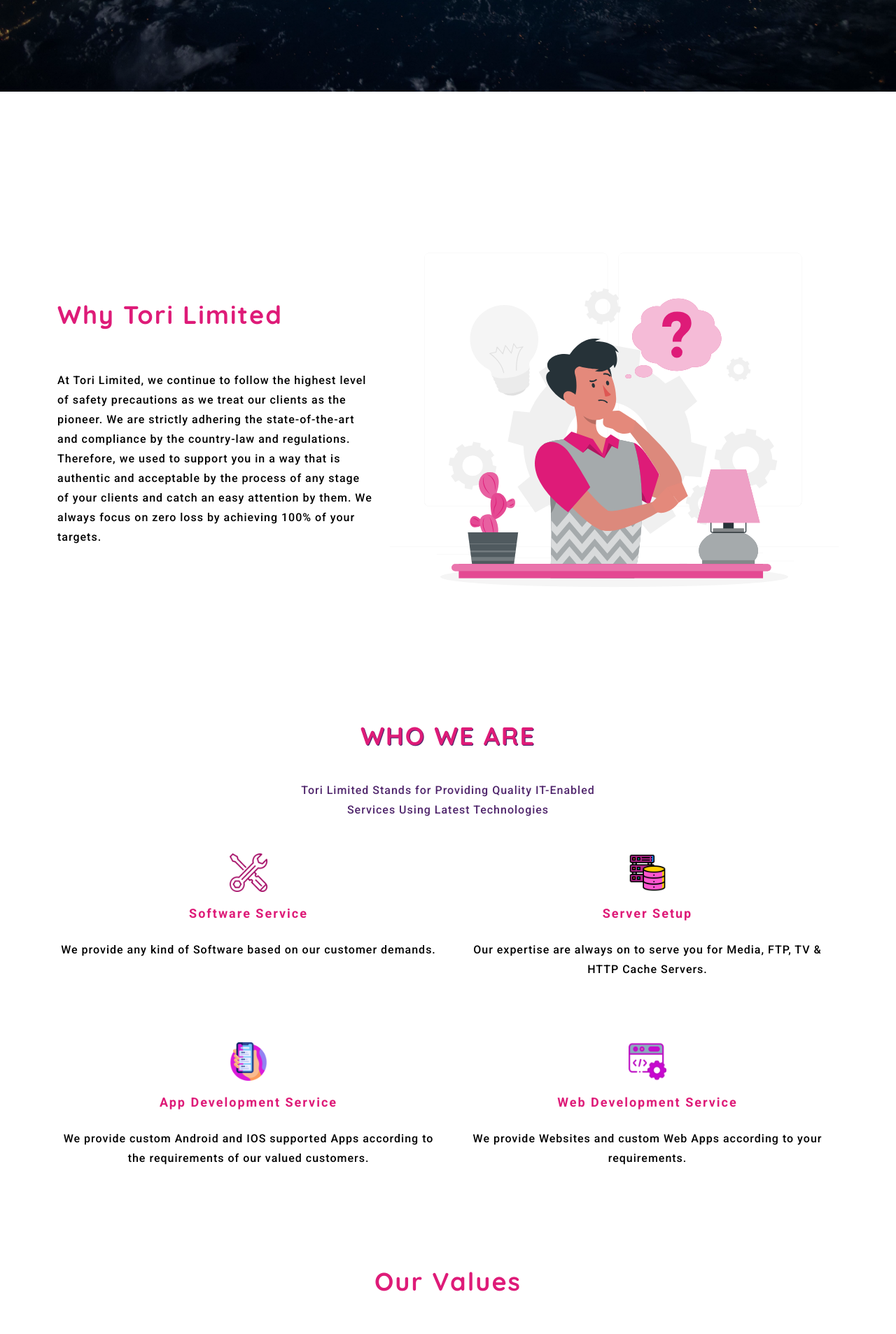
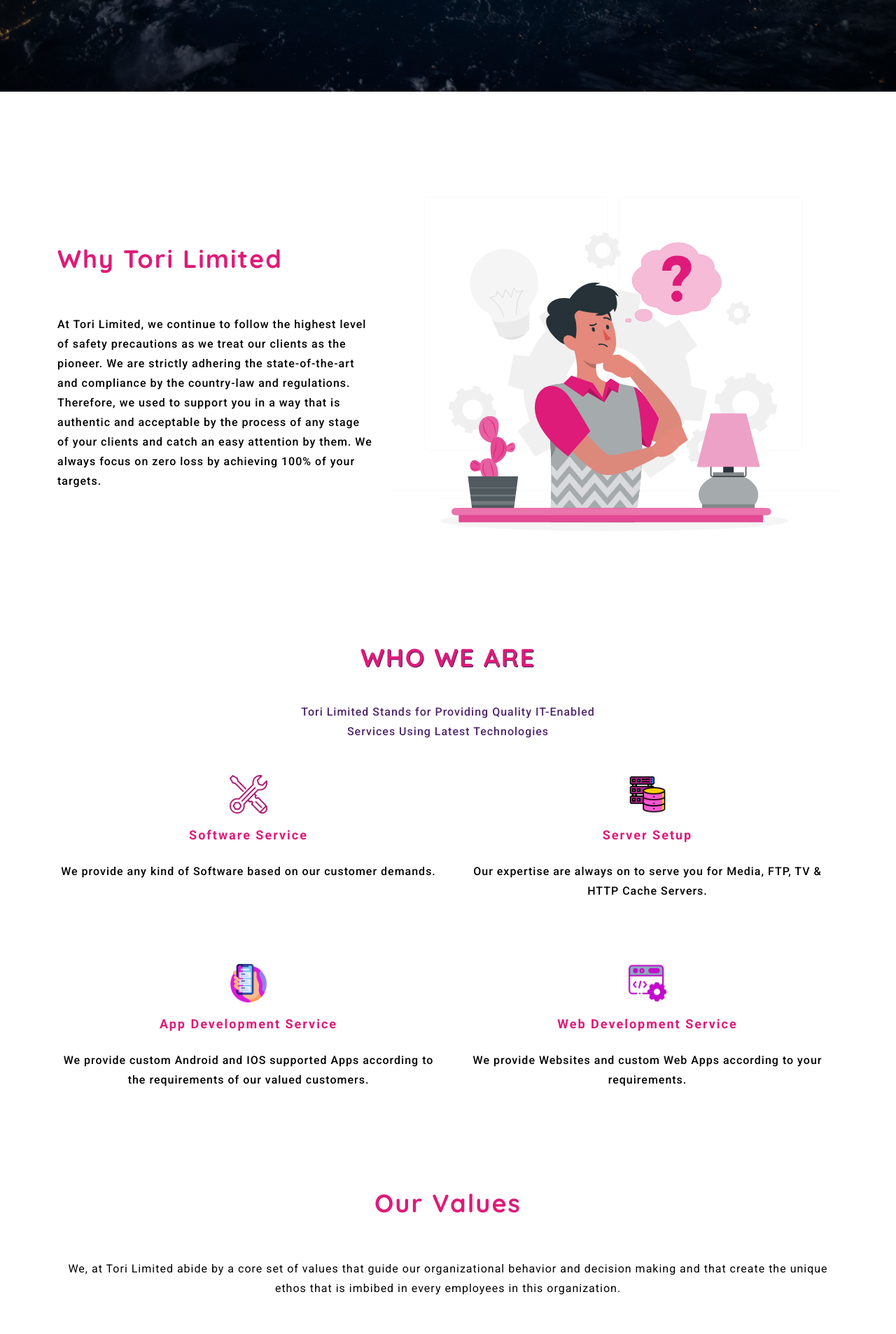
Before and after one commit to ahmedisti/Tori-It, a plain HTML site: page index.html in a window 1280 px wide. Shown: the part 700-2607 px from the top of the page at 70% size. Drawn offline with nearby package versions, Linux system fonts and the light colour scheme.

Commit message:
contact fix

```diff
--- a/css/style.css
+++ b/css/style.css
@@ -395,7 +395,7 @@ why-tori section Design
 ==========================================
 */
 .why-tori {
-  padding-top: 10rem;
+  padding-top: 5rem;
 }
 .why-tori h2 {
   padding-bottom: 3rem;
@@ -709,7 +709,7 @@ footer p {
 /* ===========about_part_start============= */
 
 .about-part {
-  padding-top: 3rem;
+  padding-top: 1rem;
   text-align: center;
 }
 
@@ -996,6 +996,11 @@ footer p {
 
 .contact {
   padding-top: 5rem;
+  /* background-image:
+    url(images/contact-bg-w-min.jpg);
+  background-position: center;
+  background-size: cover; */
+
 }
 
 .contactInfo p {
```
Also changed, not shown: contact.html (+2 -3 lines).
